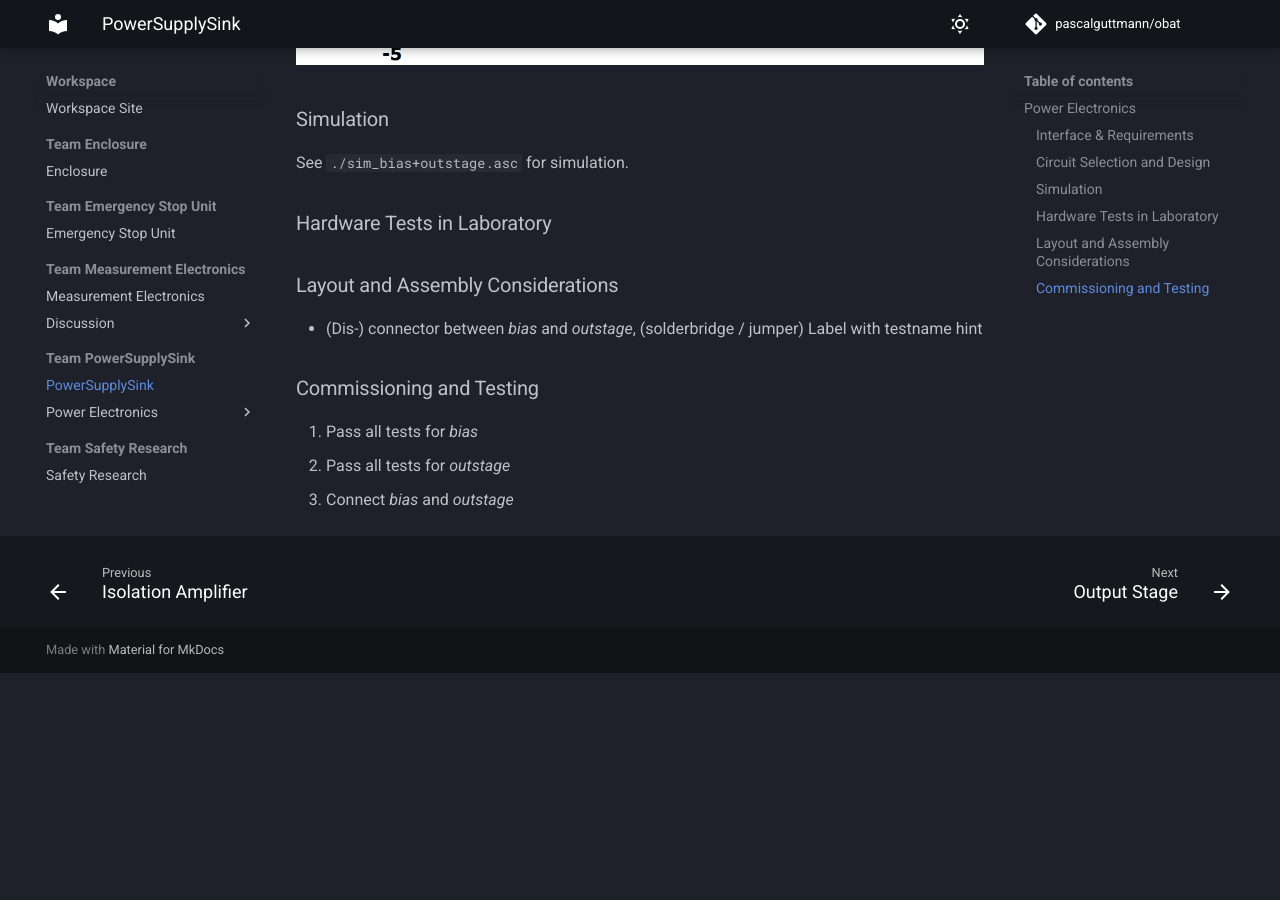
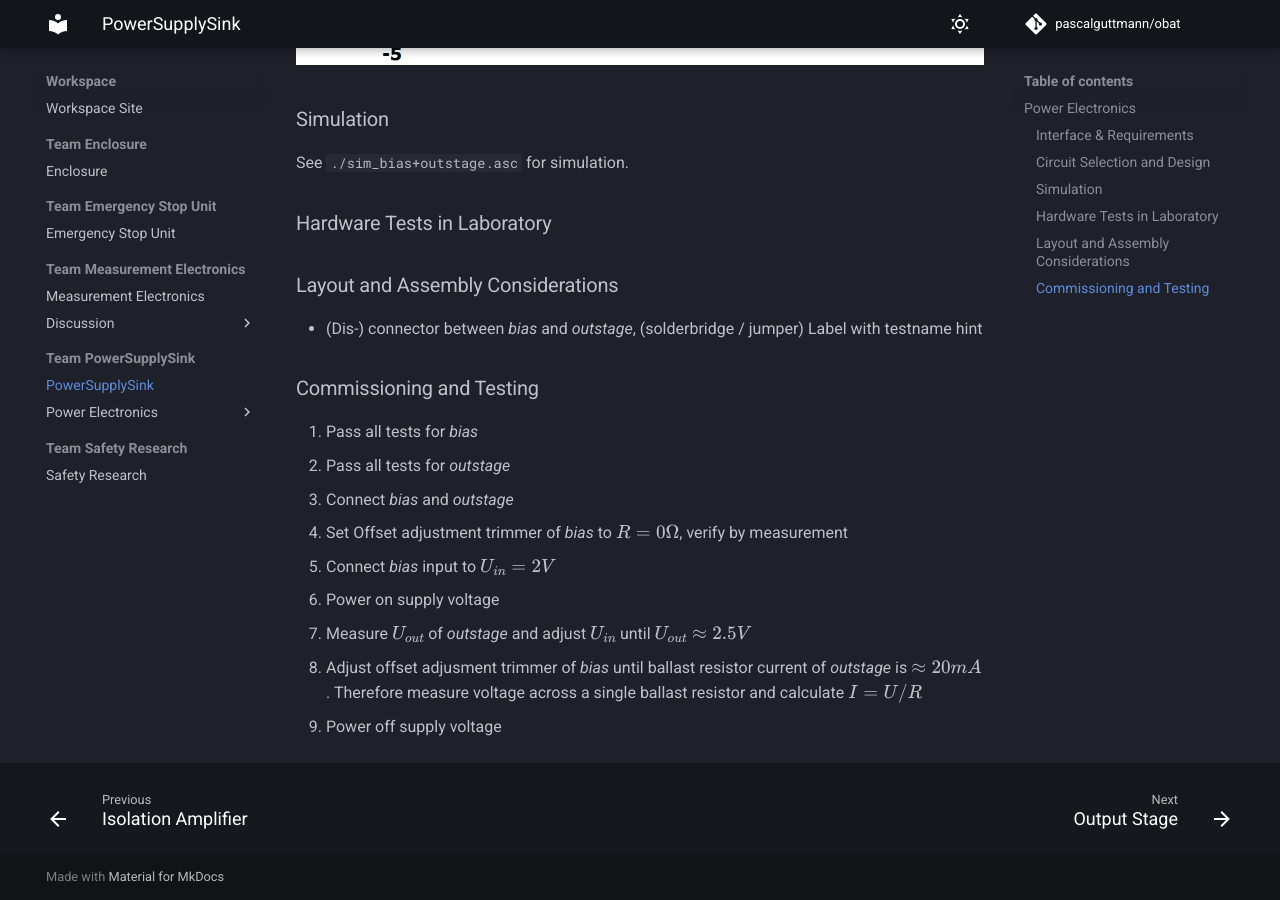
Before and after one commit to pascalguttmann/obat, an MkDocs documentation site: the page built from docs/workspace/pss/index.md, in a window 1280 px wide and 900 px high, scrolled down 627 px. Built offline with MkDocs 1.6.1 and Material for MkDocs 9.7.7, drawn with Linux system fonts in a browser that asks for light colours; comment, search, counter and statistics services are not loaded; before the commit the page ends 1300 px from its top, so only the background shows below that.

Commit message:
add pss/power-electronics quiescent current adjustment

```diff
--- a/docs/workspace/pss/index.md
+++ b/docs/workspace/pss/index.md
@@ -27,3 +27,14 @@ See `./sim_bias+outstage.asc` for simulation.
 1. Pass all tests for _bias_
 2. Pass all tests for _outstage_
 3. Connect _bias_ and _outstage_
+4. Set Offset adjustment trimmer of _bias_ to $R = 0 \Omega$, verify by
+   measurement
+5. Connect _bias_ input to $U_{in} = 2V$
+6. Power on supply voltage
+7. Measure $U_{out}$ of _outstage_ and adjust $U_{in}$ until $U_{out} \approx
+   2.5V$
+8. Adjust offset adjusment trimmer of _bias_ until ballast resistor current of
+   _outstage_ is $\approx 20mA$.
+   Therefore measure voltage across a single ballast resistor and calculate $I =
+   U/R$
+9. Power off supply voltage
```
